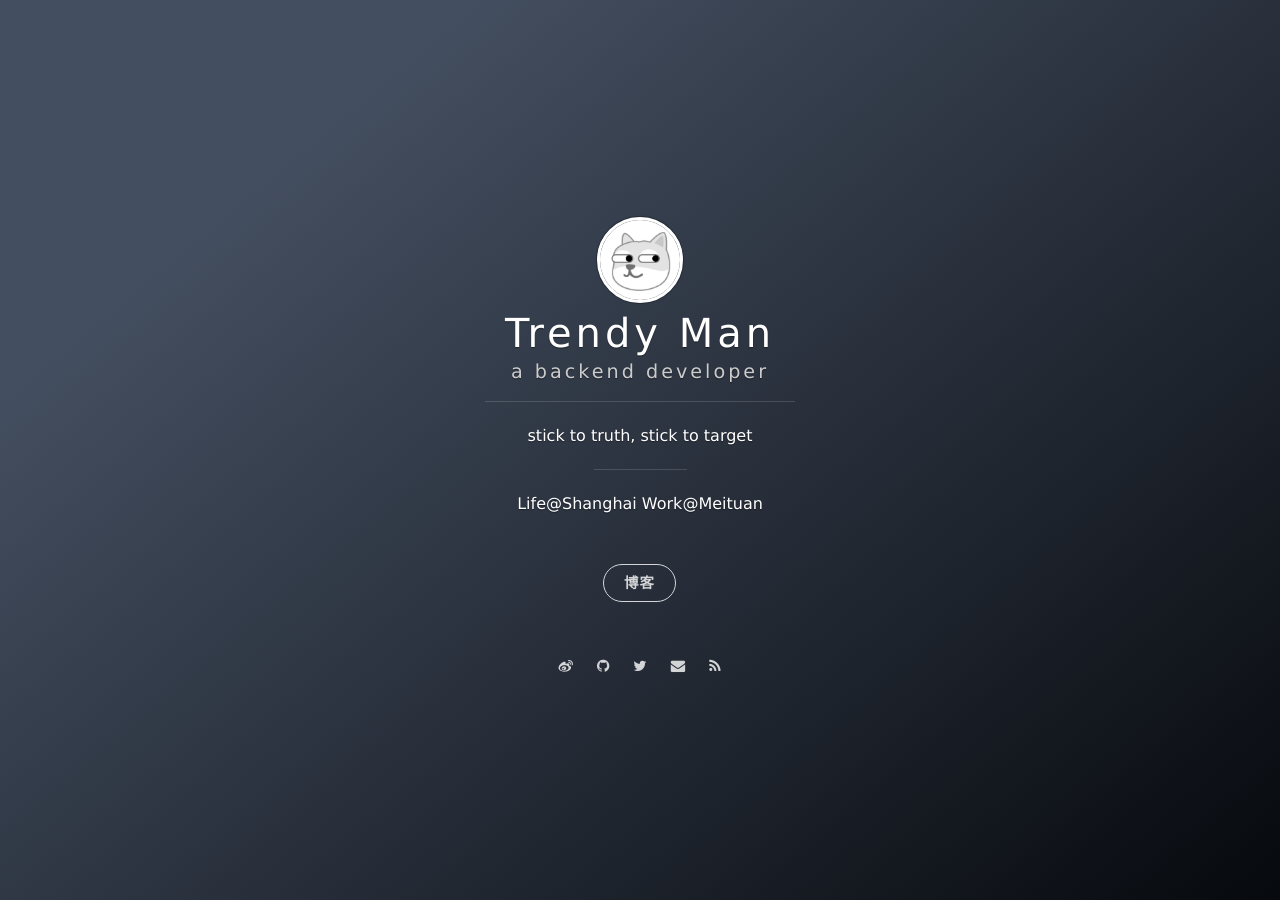
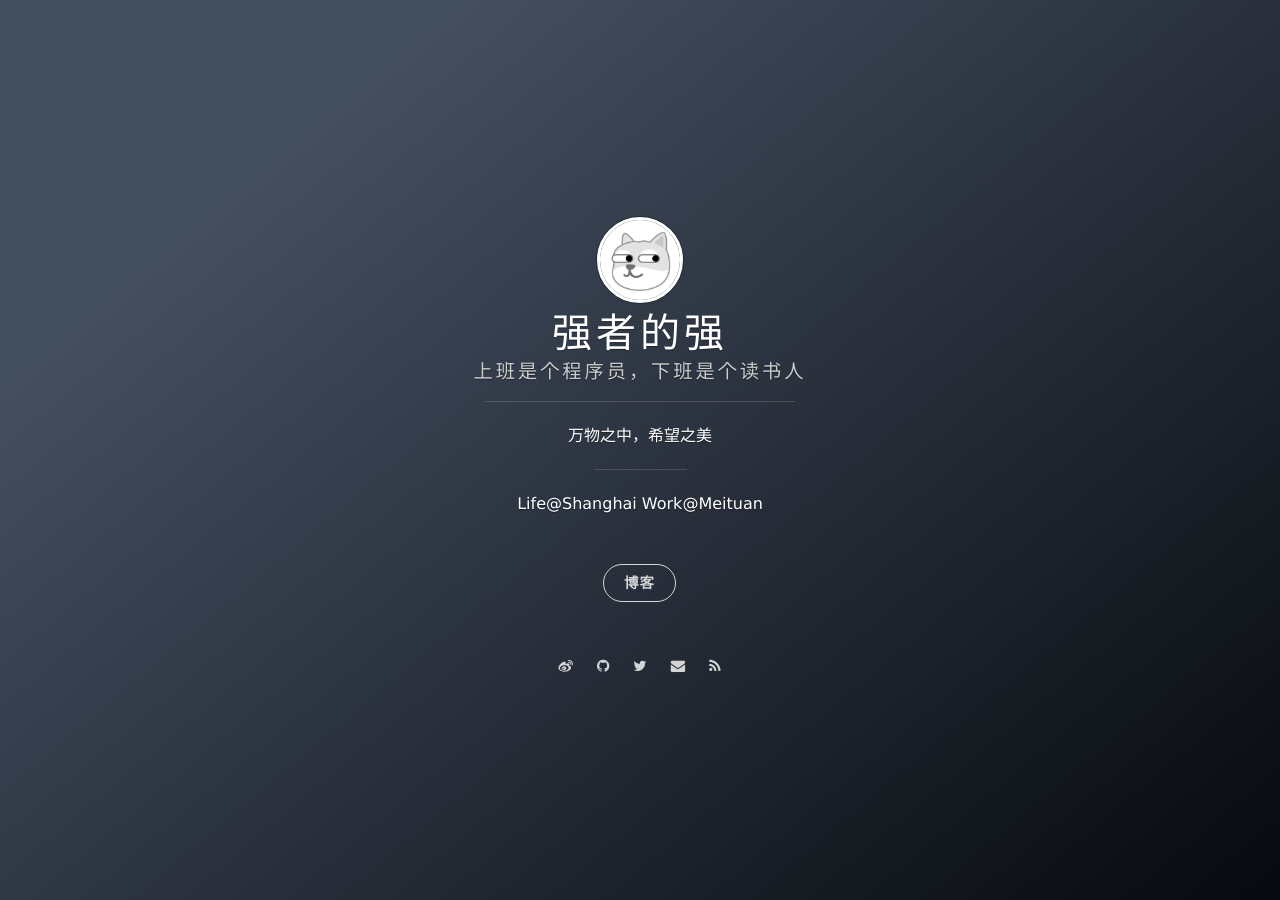
Before and after one commit to huangthink/huangthink.github.io, a Jekyll site: the page built from index.html, in a window 1280 px wide. Built offline with Jekyll 4.4.1, drawn with Linux system fonts in a browser that asks for light colours; nearby versions of some CDN libraries; the list of posts is cut into pages by our own code.

Commit message:
Update _config.yml

```diff
--- a/_config.yml
+++ b/_config.yml
@@ -1,9 +1,9 @@
 # Basic
-title: Trendy Man
-subtitle: a backend developer
+title: 强者的强
+subtitle: 上班是个程序员，下班是个读书人
 welcome_message: Life@Shanghai Work@Meituan
-description: stick to truth, stick to target
-creator: <a href="https://cqcxy.com">@TrendyMan</a>
+description: 万物之中，希望之美
+creator: <a href="https://cqcxy.com">强者的强</a>
 
 url: "https://huangthink.github.io"
 
```
